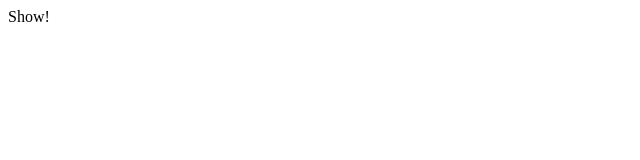
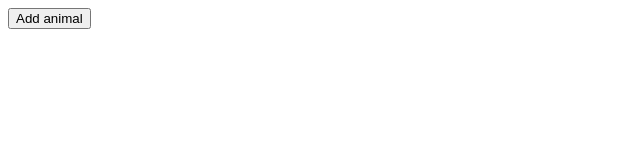
Before and after one commit to Spandana-dara/React-Events, a React (Create React App) app: page / in a window 1280 px wide. Shown: the top 160 px of the page, without its empty margins (0-640 px from the left). Built offline with nearby package versions, Linux system fonts and the light colour scheme.

Commit message:
added onClick event

```diff
--- a/src/App.js
+++ b/src/App.js
@@ -1,5 +1,13 @@
 function App() {
-  return <div>Show!</div>;
+  const handleClick = () => {
+    console.log("Clicked");
+  };
+
+  return (
+    <div>
+      <button onClick={handleClick}>Add animal</button>
+    </div>
+  );
 }
 
 export default App;
```
